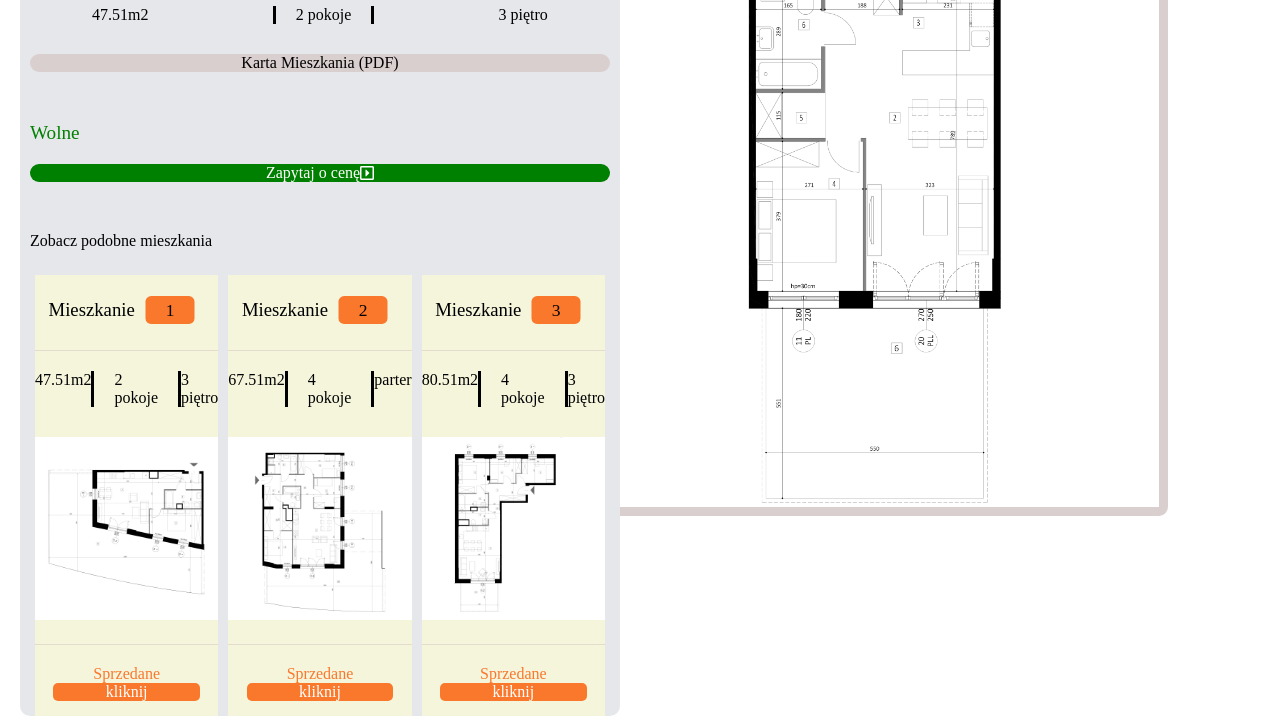
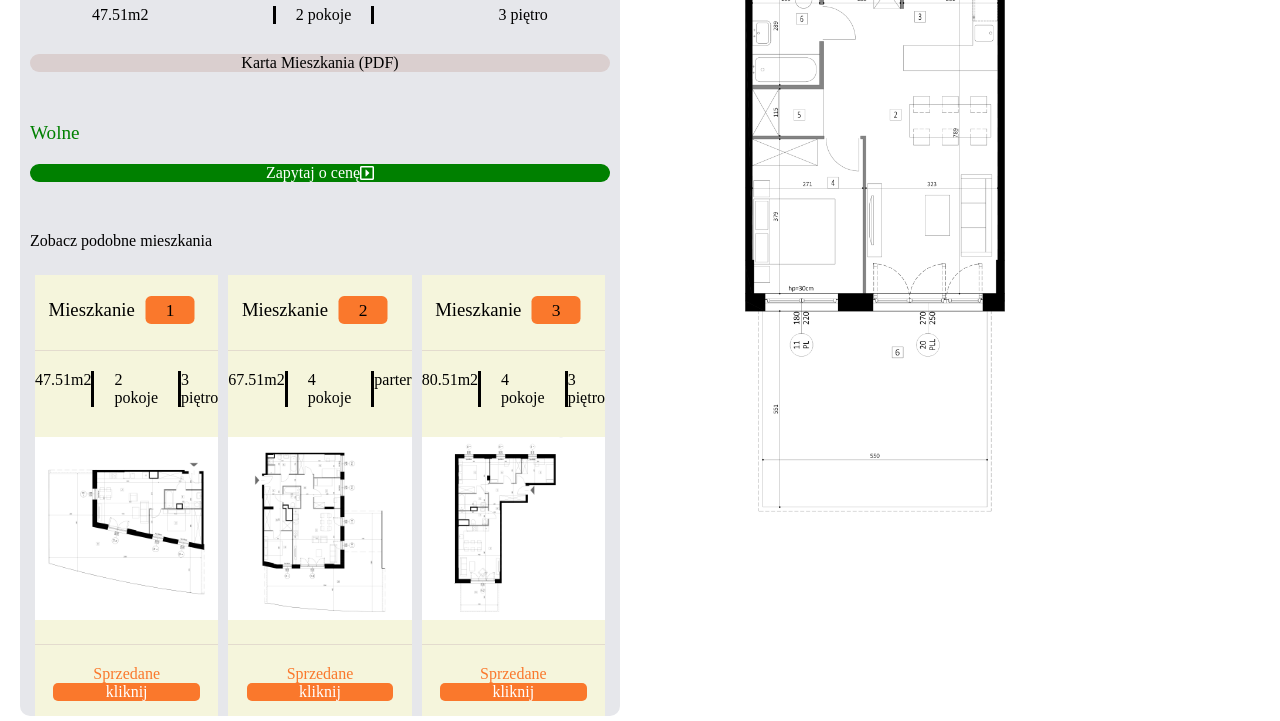
Before and after one commit to StanislawMalanowicz/Developer-production, a plain HTML site: page flat-cards/flat-one.html in a window 1280 px wide. Shown: the part 84-805 px from the top of the page. Drawn offline with Linux system fonts and the light colour scheme.

Commit message:
flat card 1.00

```diff
--- a/flat-cards/style.css
+++ b/flat-cards/style.css
@@ -131,7 +131,7 @@ margin: 20px 0;
     top: 60%;
     left: 50%;
     transform: translateX(-50%);
-    border: solid rgb(218, 207, 207);
+    /* border: solid rgb(218, 207, 207); */
     border-radius: 3px;
     /* min-width: 22%; */
     /* min-height: 20%; */
```
